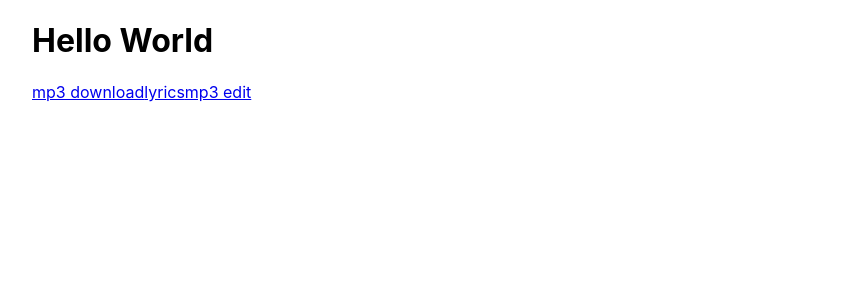
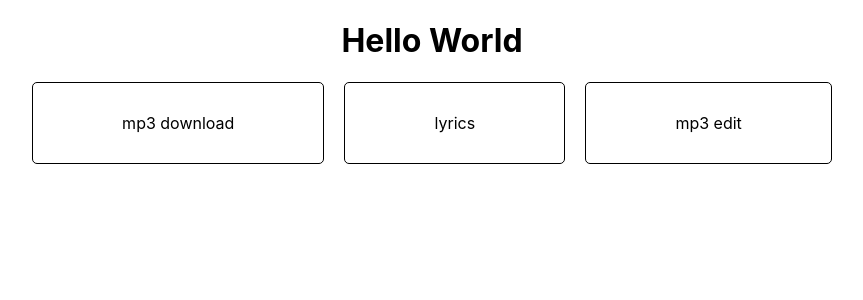
Before and after one commit to PlayerG9/mp3music, a React (Create React App) app in the folder src/web-ui/: page / in a window 1280 px wide. Shown: the top 300 px of the page, without its empty margins (208-1071 px from the left). Built offline with nearby package versions, Linux system fonts and the light colour scheme; no server answers.

Commit message:
added some style

```diff
--- a/src/web-ui/src/App/pages/Home/index.tsx
+++ b/src/web-ui/src/App/pages/Home/index.tsx
@@ -4,7 +4,7 @@ import { Link, Route } from 'react-router-dom'
 
 
 export default function HomePage(){
-    return <div className='app'>
+    return <div className='app homepage'>
         <h1>Hello World</h1>
         <div className='applications'>
             <Link to="/download">mp3 download</Link>
--- a/src/web-ui/src/App/pages/Home/style.scss
+++ b/src/web-ui/src/App/pages/Home/style.scss
@@ -0,0 +1,26 @@
+.homepage {
+    h1 {
+        text-align: center;
+    }
+
+    .applications {
+        display: flex;
+        width: 100%;
+        flex-wrap: wrap;
+        justify-content: space-around;
+        align-items: stretch;
+        gap: 20px;
+
+        > * {
+            border: 1px solid black;
+            border-radius: 5px;
+            padding: 30px;
+            flex-grow: 1;
+            text-align: center;
+        }
+        a {
+            text-decoration: none;
+            color: black;
+        }
+    }
+}
```
